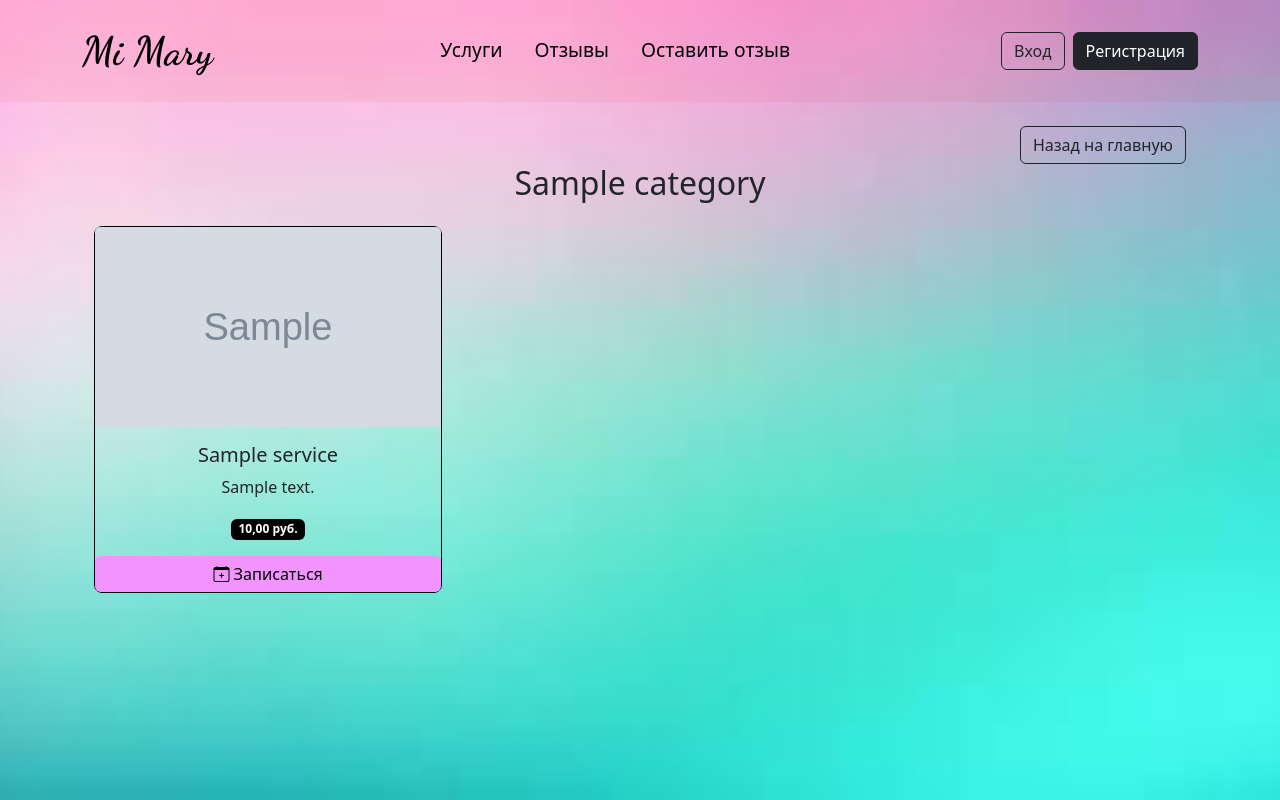
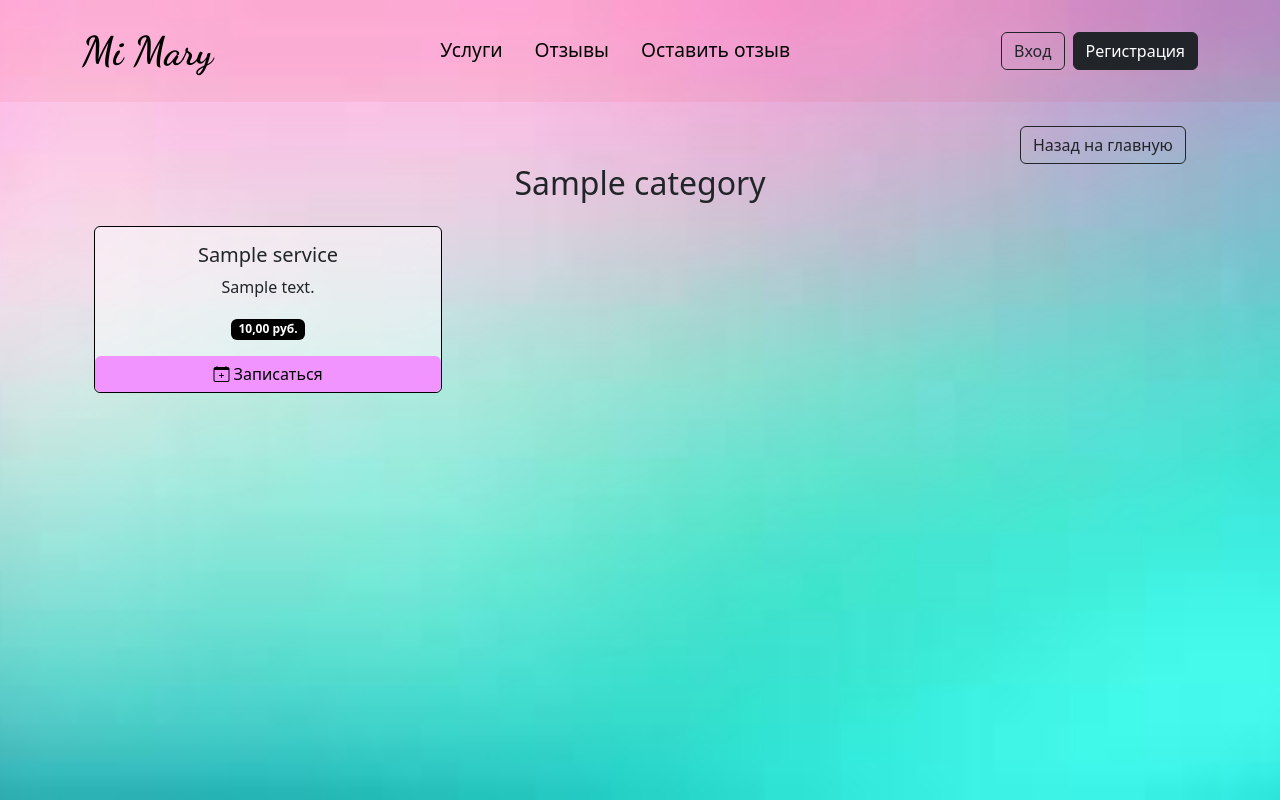
Before and after one commit to AlexStone1991/Mi.Mary, a Django app: page /category/1/ in a window 1280 px wide. Run offline with Django 5.2, Linux system fonts and the light colour scheme; tables that the repository leaves empty hold one stand-in row (values such as "Sample post"); grey boxes marked "Sample" are stand-in pictures.

Commit message:
mi_mary -  штрихи на оформление!

```diff
--- a/static/css/main.css
+++ b/static/css/main.css
@@ -1,5 +1,6 @@
 html {
     scroll-behavior: smooth;
+    background-color: #ff00fb55;
 }
 
 .nav-block {
@@ -21,15 +22,17 @@ html {
     .hero-section {
         min-height: 500px;
     }
-    .card {
-        transition: transform 0.3s;
-    }
-    .card:hover {
-        transform: translateY(-5px);
-    }
+
 .navbar {
     background: rgba(255, 0, 0, 0.053) !important;
     backdrop-filter: blur(1px);
+}
+.card {
+    background: #fbff00 !important;
+    transition: transform 0.3s;
+}
+.card:hover {
+    transform: translateY(-5px);
 }
 
 .nav-link {
@@ -110,7 +113,7 @@ html {
     background-color: transparent !important;
 }
 #category .card {
-    background-color: transparent !important;
+    background-color: rgba(255, 255, 255, 0.459) !important;
     border: 1px solid rgb(0, 0, 0) !important;
 }
 /* Стили для карточек заявок */
--- a/templates/category_services.html
+++ b/templates/category_services.html
@@ -10,14 +10,7 @@
     <div class="row row-cols-1 row-cols-md-3 g-4">
         {% for service in services %}
         <div class="col">
-            <div class="border border-dark rounded-3 card h-100">
-                {% if service.image %}
-                <img src="{{ service.image.url }}" class="card-img-top" alt="{{ service.name }}" style="height: 200px; object-fit: cover;">
-                {% else %}
-                <div class="card-img-top bg-light d-flex align-items-center justify-content-center" style="height: 200px;">
-                    <i class="bi bi-scissors fs-1 text-muted"></i>
-                </div>
-                {% endif %}
+            <div class="border border-dark card">
                 <div class="card-body text-center">
                     <h5 class="card-title">{{ service.name }}</h5>
                     {% if service.description %}
```
